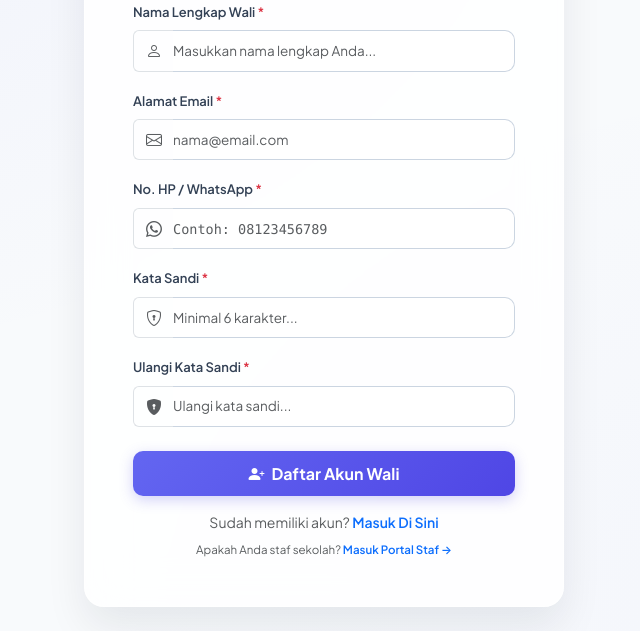
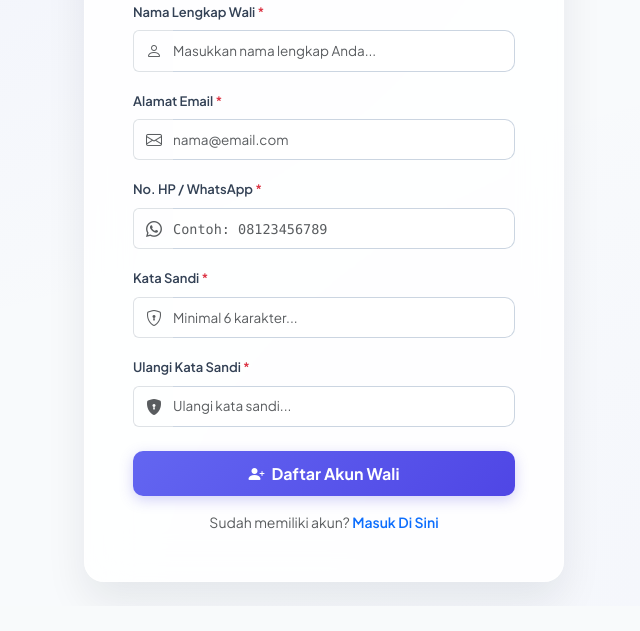
Before and after one commit to suppfaiz/mds, a PHP site: page /pmb/register.php in a window 1280 px wide. Shown: the part 213-844 px from the top of the page, without its empty margins (316-956 px from the left). After the commit the page ends 815 px from the top, so only its background shows below. Run offline with PHP 8.4, Linux system fonts and the light colour scheme; data comes from the database, SQL or seed files in the repository.

Commit message:
chore: remove public links to staff portal for improved security

```diff
--- a/ortu/login.php
+++ b/ortu/login.php
@@ -164,8 +164,7 @@ if ($_SERVER['REQUEST_METHOD'] === 'POST') {
             </div>
 
             <div class="text-center mt-4">
-                <div class="d-flex justify-content-between">
-                    <a href="../auth/login.php" class="text-white-50 small text-decoration-none fw-semibold"><i class="bi bi-person-workspace text-warning me-1"></i> Portal Staff/Guru</a>
+                <div class="d-flex justify-content-center">
                     <a href="../pmb/login.php" class="text-white-50 small text-decoration-none fw-semibold">Portal PMB &rarr;</a>
                 </div>
             </div>
--- a/pmb/login.php
+++ b/pmb/login.php
@@ -239,9 +239,6 @@ if ($_SERVER['REQUEST_METHOD'] === 'POST') {
         <div class="text-center small text-muted">
             Belum memiliki akun? <a href="register.php" class="text-decoration-none fw-semibold">Daftar Di Sini</a>
         </div>
-        <div class="text-center mt-2 small text-muted" style="font-size: 11.5px;">
-            Apakah Anda staf sekolah? <a href="../auth/login.php" class="text-decoration-none fw-semibold">Masuk Portal Staf &rarr;</a>
-        </div>
     </form>
 </div>
 
--- a/pmb/register.php
+++ b/pmb/register.php
@@ -231,9 +231,6 @@ if ($_SERVER['REQUEST_METHOD'] === 'POST') {
         <div class="text-center small text-muted">
             Sudah memiliki akun? <a href="login.php" class="text-decoration-none fw-semibold">Masuk Di Sini</a>
         </div>
-        <div class="text-center mt-2 small text-muted" style="font-size: 11.5px;">
-            Apakah Anda staf sekolah? <a href="../auth/login.php" class="text-decoration-none fw-semibold">Masuk Portal Staf &rarr;</a>
-        </div>
     </form>
 </div>
 
```
